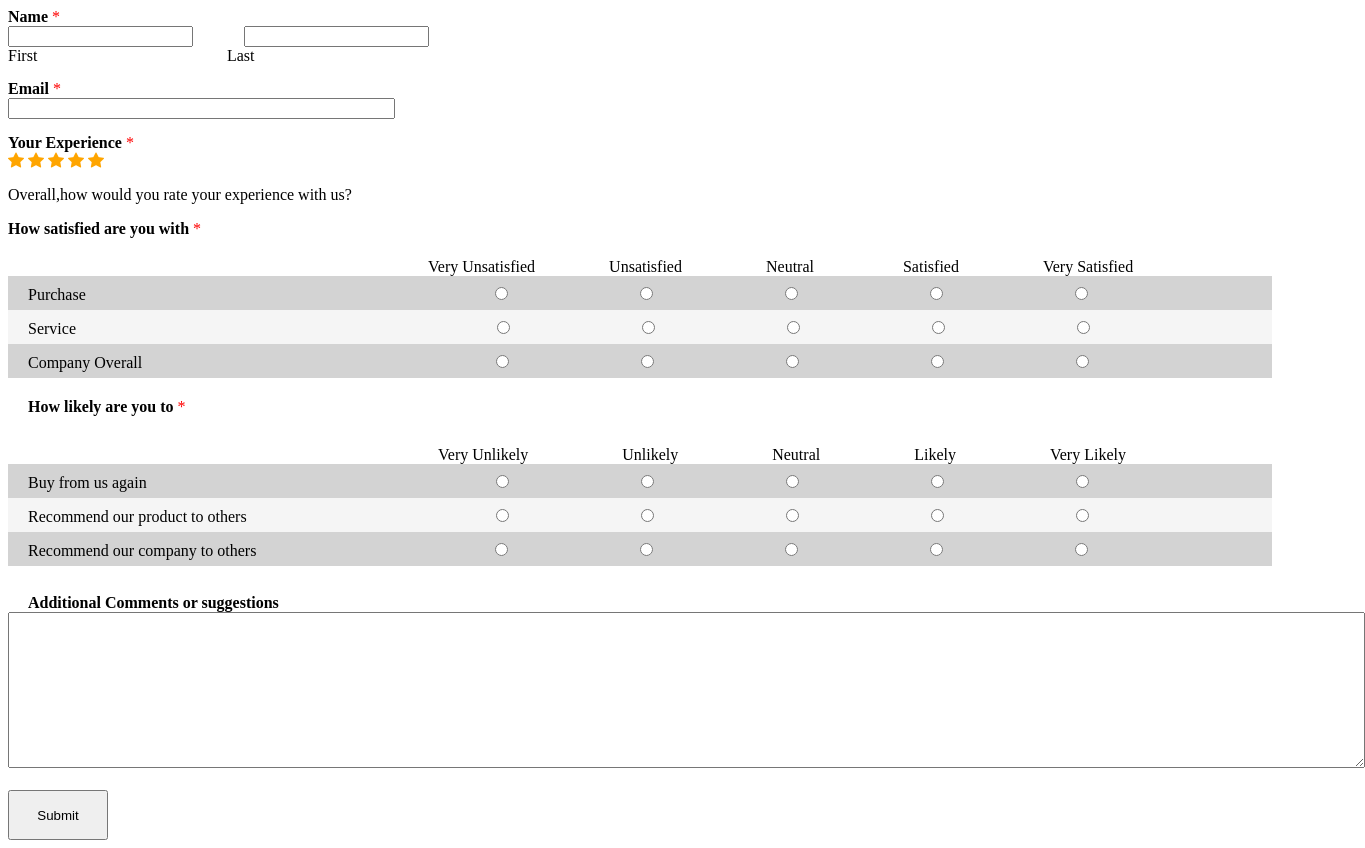
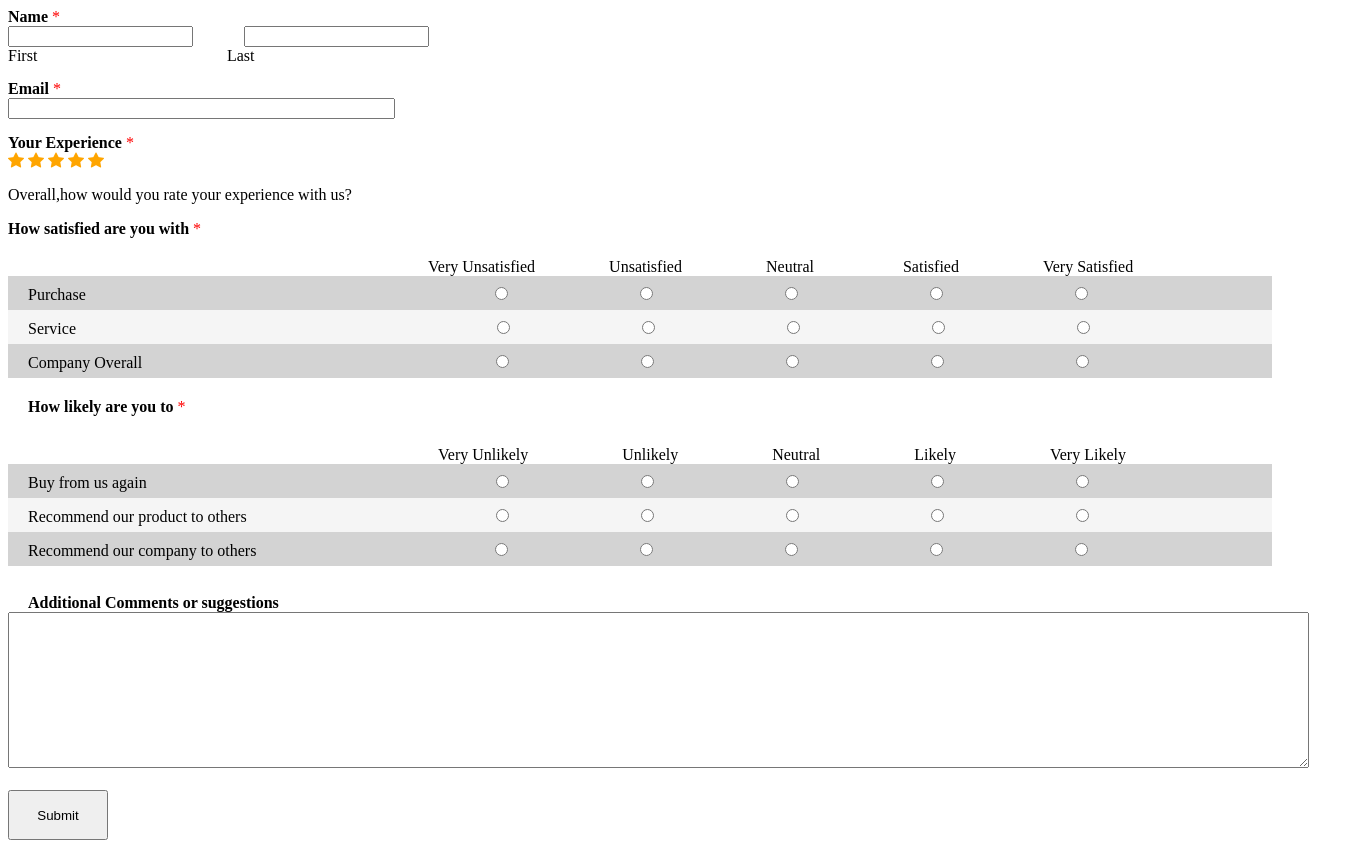
Before and after one commit to swetha2711/day-12, a plain HTML site: page index.html in a window 1280 px wide. Shown: the whole page, 1365 px wide, since content can reach past the window. Drawn offline with nearby package versions, Linux system fonts and the light colour scheme.

Commit message:
Update index.html

```diff
--- a/index.html
+++ b/index.html
@@ -219,7 +219,7 @@
         <div class="form-control5">
             <form action="/action_page.php">
              <label class="required5"><b>Additional Comments or suggestions</b></label></br>
-             <textarea name="message" rows="10" cols="167"></textarea></br></br>
+             <textarea name="message" rows="10" cols="160"></textarea></br></br>
              <input type="submit" value="Submit">
              </form>
         </div>
```
